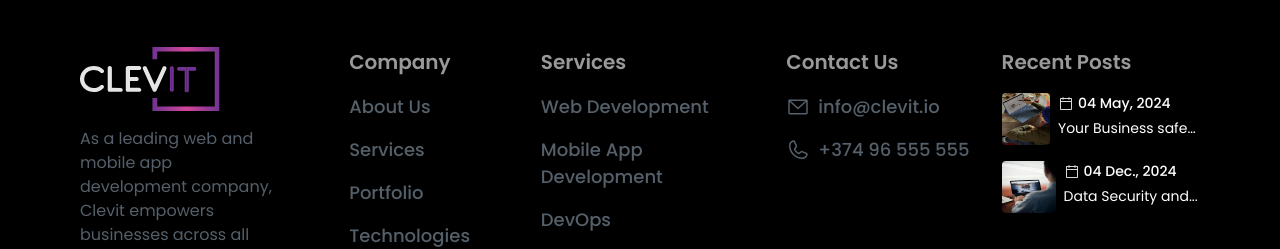
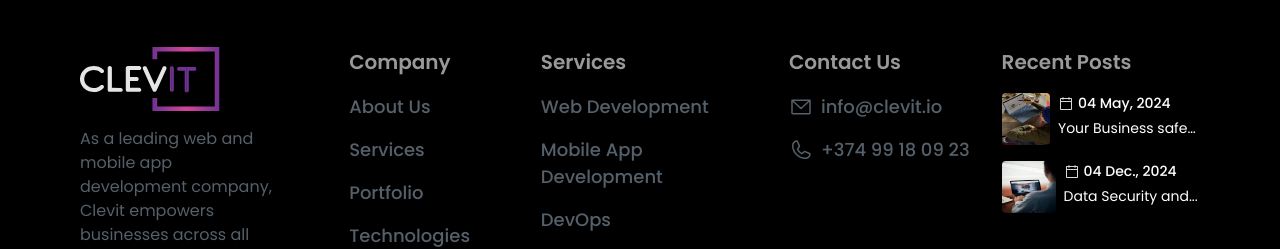
Before and after one commit to CLEVIT-Development/clevit-fe, a React (Vite) app: page / in a window 1280 px wide. Shown: the part 7787-8036 px from the top of the page. Built offline with nearby package versions, Linux system fonts and the light colour scheme.

Commit message:
FIX: Correct phone number in all places

```diff
--- a/src/assets/constants/config.constants.ts
+++ b/src/assets/constants/config.constants.ts
@@ -3,6 +3,6 @@ export const appConfig = {
     "https://calendly.com/hovhannes-baghdasaryan-03/contact-us?hide_gdpr_banner=1&embed_domain=clevit.io",
   notionBlogUrl: "https://v2-embednotion.com/26f4d4d6c39b45b7a4ba2dc2f0d01af8",
   contactMail: "info@clevit.io",
-  contactPhone: "+374 96 555 555",
+  contactPhone: "+374 99 18 09 23",
   websiteDomain: `https://www.clevit.io`,
 };
--- a/src/assets/constants/contacts.constants.ts
+++ b/src/assets/constants/contacts.constants.ts
@@ -10,8 +10,8 @@ export const contactsConstants = [
   },
   {
     id: 2,
-    text: "+374 96 555 555",
-    link: "tel:+374 96 555 555",
+    text: "+374 99 18 09 23",
+    link: "tel:+374 99 18 09 23",
     Element: Telephone,
   },
 ];
--- a/src/pages/contact-us/ContactInfo.tsx
+++ b/src/pages/contact-us/ContactInfo.tsx
@@ -1,4 +1,5 @@
 import { Link } from "react-router-dom";
+
 import { socialLinksConstants } from "@/assets/constants/socials.constants";
 import EnvelopeIcon from "@/assets/vectors/Envelope.svg?react";
 import LocationIcon from "@/assets/vectors/Location.svg?react";
@@ -6,6 +7,7 @@ import TelegramIcon from "@/assets/vectors/Telegram.svg?react";
 import TelephoneIcon from "@/assets/vectors/Telephone.svg?react";
 import ViberIcon from "@/assets/vectors/Viber.svg?react";
 import WatsappIcon from "@/assets/vectors/Watsapp.svg?react";
+
 import ContactItem from "./ContactItem";
 import ContactWrapper from "./ContactWrapper";
 
@@ -20,11 +22,14 @@ const ContactInfo = () => {
         <ContactWrapper>
           <ContactItem
             icon={<TelephoneIcon className="stroke-white" />}
-            content="+374 96 555 555"
+            content="+374 99 18 09 23"
           />
-          <ContactItem icon={<WatsappIcon className="stroke-white" />} content="+374 96 555 555" />
-          <ContactItem icon={<TelegramIcon className="stroke-white" />} content="+374 96 555 555" />
-          <ContactItem icon={<ViberIcon className="stroke-white" />} content="+374 96 555 555" />
+          <ContactItem icon={<WatsappIcon className="stroke-white" />} content="+374 99 18 09 23" />
+          <ContactItem
+            icon={<TelegramIcon className="stroke-white" />}
+            content="+374 99 18 09 23"
+          />
+          <ContactItem icon={<ViberIcon className="stroke-white" />} content="+374 99 18 09 23" />
         </ContactWrapper>
         <ContactWrapper>
           <ContactItem
```
